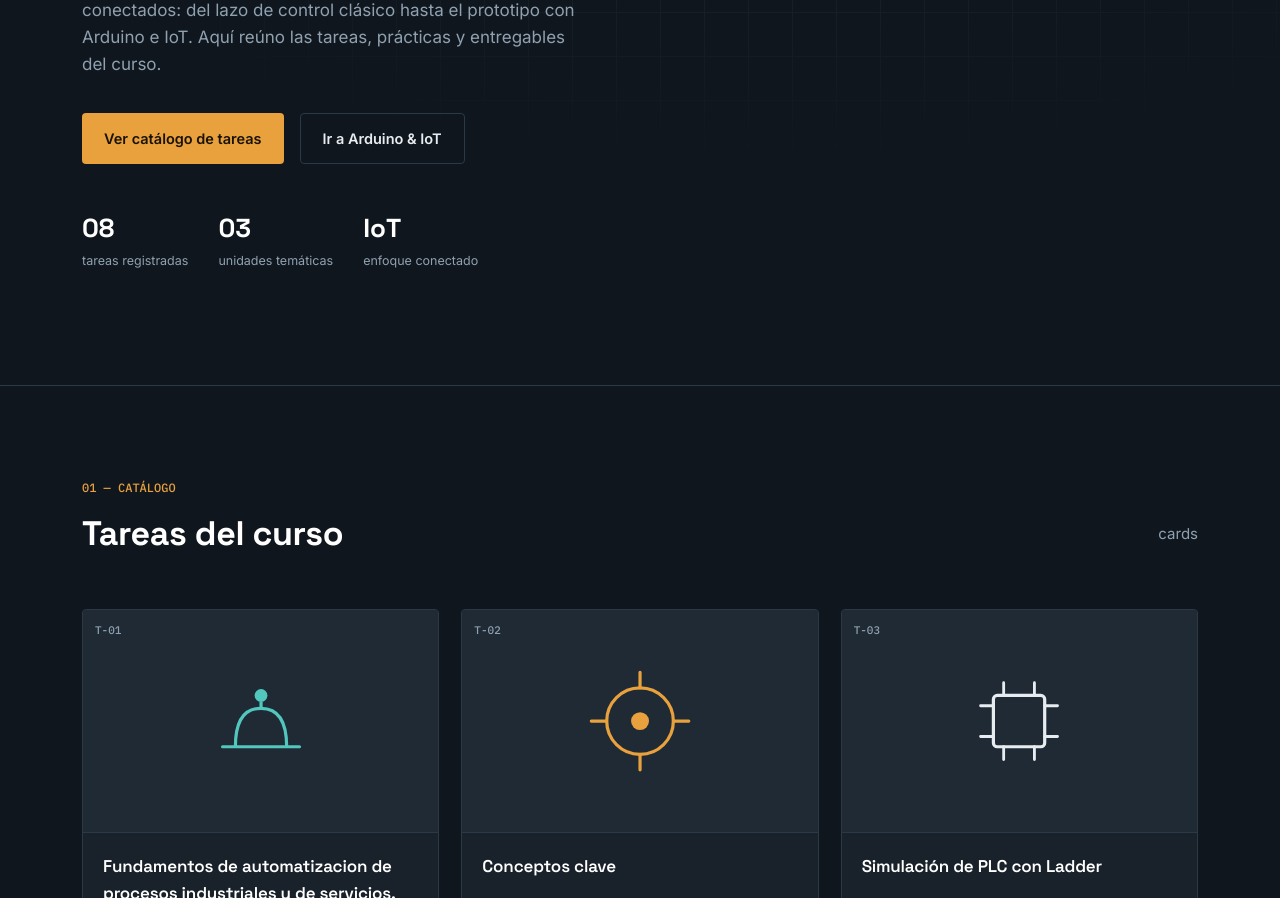
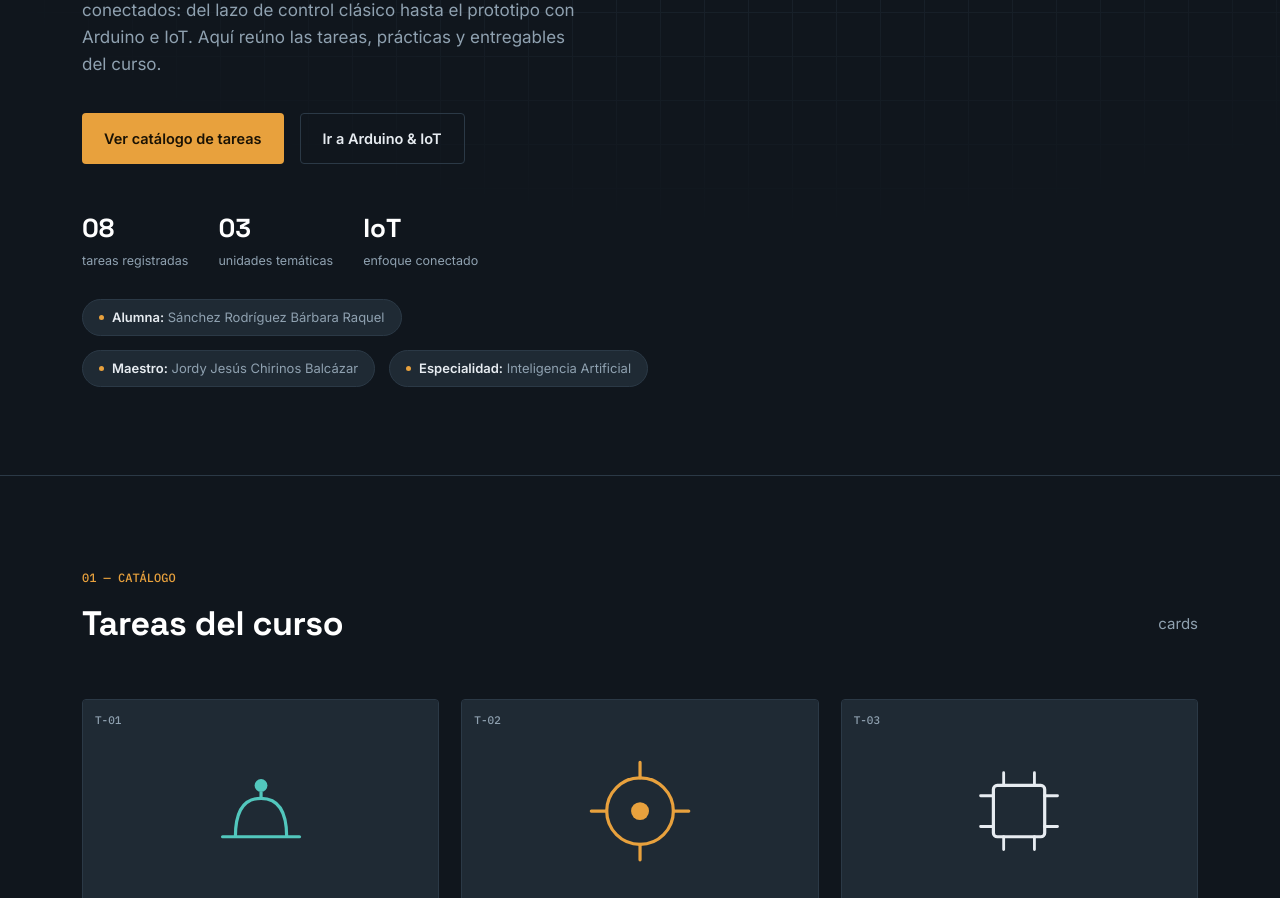
Before and after one commit to rakeeeel/automatizacion_portafolio, a plain HTML site: page index.html in a window 1280 px wide. Shown: the part 493-1391 px from the top of the page. Drawn offline with Linux system fonts and the light colour scheme.

Commit message:
Update index.html

```diff
--- a/index.html
+++ b/index.html
@@ -215,6 +215,34 @@
     font-size: 12.5px;
     color: var(--muted);
     margin-top: 2px;
+  }
+
+  /* ---------- STUDENT INFO ROW (alumna · maestro · especialidad) ---------- */
+  .info-row{
+    display:flex;
+    align-items:center;
+    gap: 14px;
+    flex-wrap:wrap;
+    margin-top: 28px;
+    font-size: 13px;
+  }
+  .info-item{
+    display:flex;
+    align-items:center;
+    gap: 8px;
+    border: 1px solid var(--line);
+    border-radius: var(--radius-chip);
+    padding: 7px 16px;
+    background: var(--panel-2);
+    color: var(--muted);
+  }
+  .info-item strong{
+    color: var(--text);
+    font-weight: 600;
+  }
+  .info-item .dot{
+    width:5px; height:5px; border-radius:50%; background: var(--amber);
+    flex-shrink:0;
   }
 
   .hero-visual{
@@ -505,9 +533,6 @@
       <h1>Automatización de procesos industriales y de servicios</h1>
       <p class="lead">Un recorrido práctico por sensores, controladores y sistemas conectados: del lazo de control clásico hasta el prototipo con Arduino e IoT. Aquí reúno las tareas, prácticas y entregables del curso.</p>
       <div class="hero-actions">
-
-
-
         <a href="#catalogo" class="btn btn-primary">Ver catálogo de tareas</a>
         <a href="#arduino-iot" class="btn btn-ghost">Ir a Arduino &amp; IoT</a>
       </div>
@@ -525,7 +550,7 @@
           <div class="label">enfoque conectado</div>
         </div>
       </div>
-    </div>
+
       <div class="info-row">
         <div class="info-item">
           <span class="dot" aria-hidden="true"></span>
@@ -533,11 +558,14 @@
         </div>
         <div class="info-item">
           <span class="dot" aria-hidden="true"></span>
+          <span><strong>Maestro:</strong> Jordy Jesús Chirinos Balcázar</span>
+        </div>
+        <div class="info-item">
+          <span class="dot" aria-hidden="true"></span>
           <span><strong>Especialidad:</strong> Inteligencia Artificial</span>
         </div>
       </div>
     </div>
-</section>
 
     <div class="hero-visual" aria-hidden="true">
       <svg viewBox="0 0 400 400" fill="none" xmlns="http://www.w3.org/2000/svg">
@@ -573,7 +601,7 @@
         <span class="index-tag">01 — CATÁLOGO</span>
         <h2>Tareas del curso</h2>
       </div>
-      <p class="desc"> cards </p>
+      <p class="desc">cards</p>
     </div>
 
     <div class="catalog-grid">
@@ -924,7 +952,7 @@
 <footer>
   <div class="wrap footer-inner">
     <span>Automatización de procesos industriales y de servicios</span>
-    <span class="mono">Catálogo de tareas · Sanchez Rodriguez Barbara Raquel</span>
+    <span class="mono">Catálogo de tareas · Sánchez Rodríguez Bárbara Raquel</span>
   </div>
 </footer>
 
```
Lines whose indentation alone changed are shown as unchanged.
